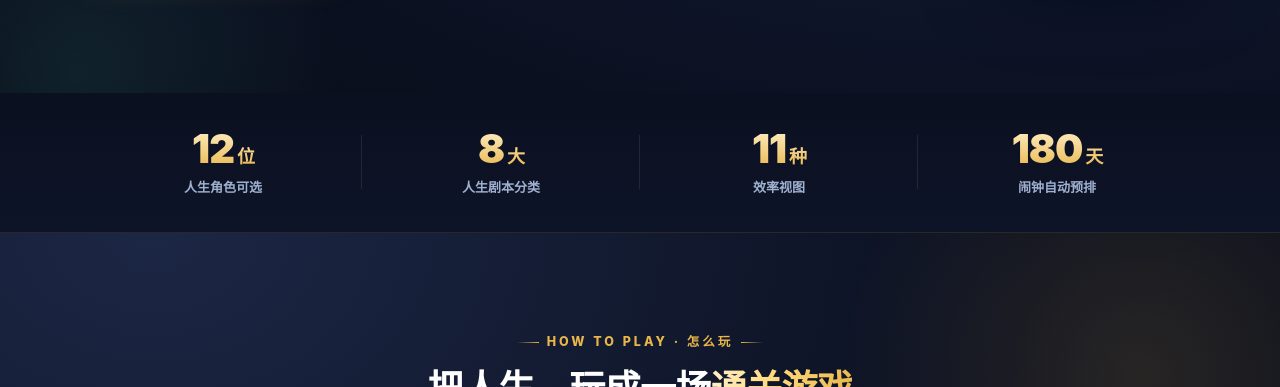
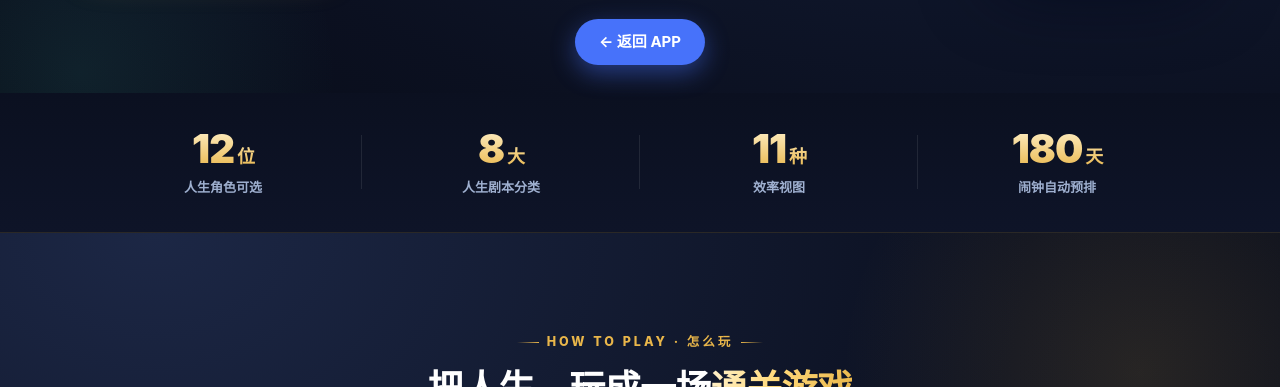
Before and after one commit to guyanwei/life-plan-app, a plain HTML site: page index.html in a window 1280 px wide. Shown: the part 713-1100 px from the top of the page. Drawn offline with Linux system fonts and the light colour scheme.

Commit message:
宣传页: 同步返回APP按钮(APP内兜底打开时显示)

```diff
--- a/index.html
+++ b/index.html
@@ -1115,5 +1115,21 @@ document.querySelectorAll('.roster-tab').forEach(function(tab){
   });
 });
 </script>
+<script>
+/* APP 内以本地文件兜底打开本页时，显示「返回 APP」悬浮按钮；线上 Pages 打开时无副作用。 */
+(function(){
+  var isNative = window.Capacitor && typeof window.Capacitor.isNativePlatform === 'function' && window.Capacitor.isNativePlatform();
+  var isLocal = /^file:/.test(location.protocol) || /localhost|127\.0\.0\.1/.test(location.host);
+  if(!isNative && !isLocal) return;
+  var btn = document.createElement('a');
+  btn.href = 'index.html';
+  btn.textContent = '← 返回 APP';
+  btn.setAttribute('aria-label','返回 APP');
+  btn.style.cssText = 'position:fixed;left:50%;transform:translateX(-50%);bottom:22px;z-index:99999;'+
+    'background:#4772FA;color:#fff;text-decoration:none;padding:11px 24px;border-radius:100px;'+
+    'font-size:15px;font-weight:700;box-shadow:0 8px 24px rgba(71,114,250,.45);font-family:inherit;';
+  document.body.appendChild(btn);
+})();
+</script>
 </body>
 </html>
```
